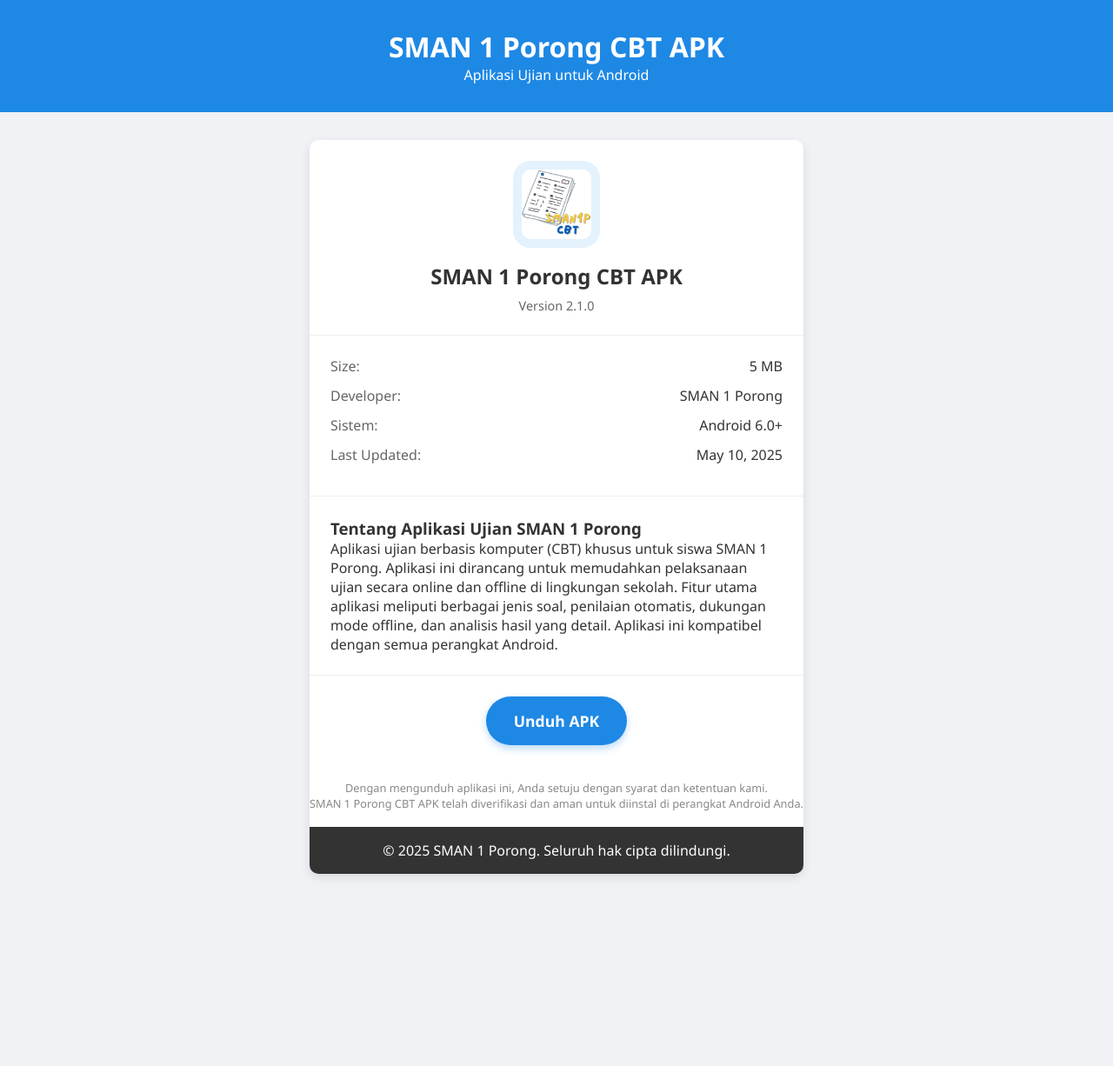
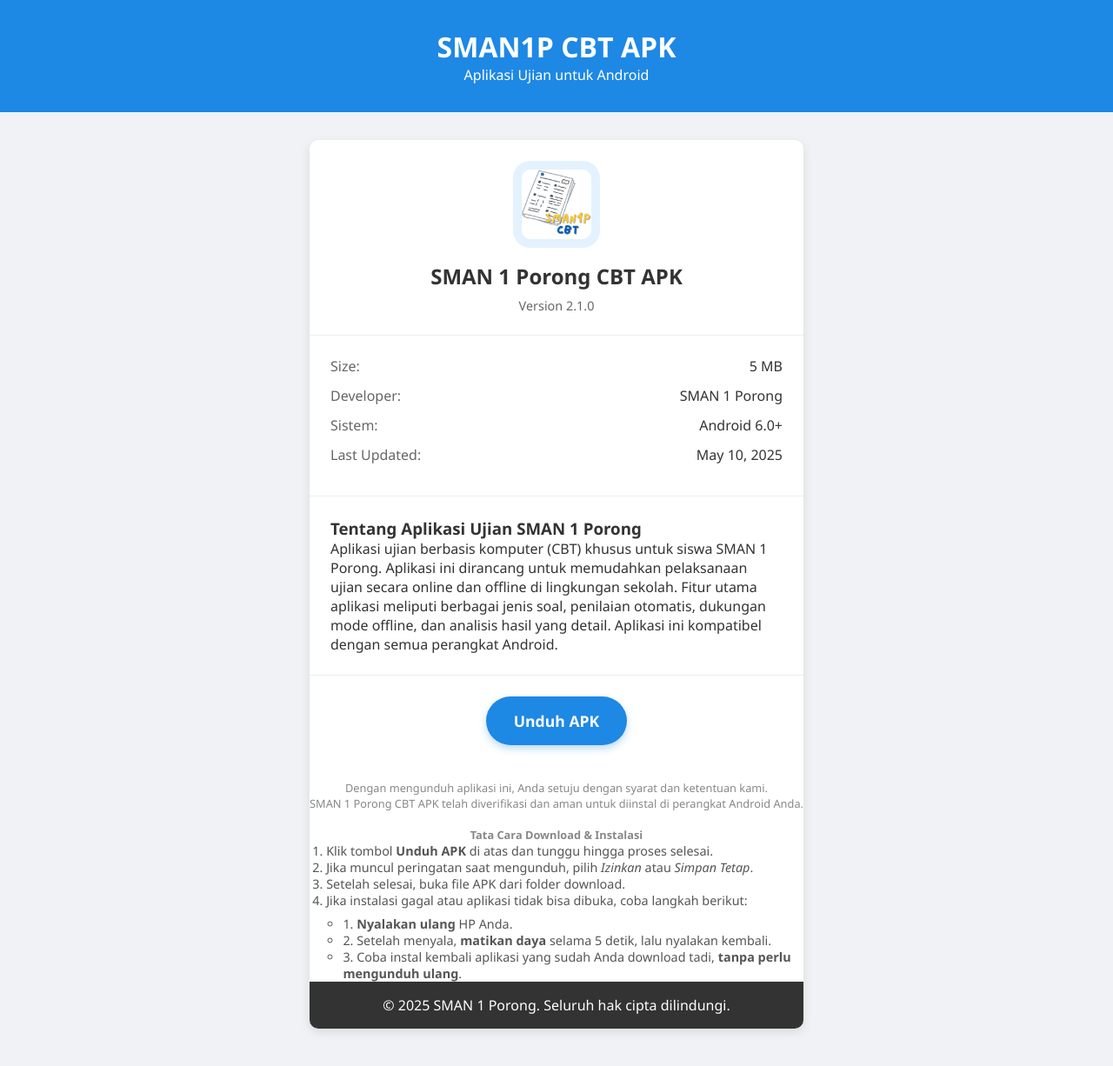
Before and after one commit to smanip-cbt/apk, a plain HTML site: page index.html in a window 1280 px wide. Shown: the whole page at 87% size. Before the commit the page ends 1069 px from the top, so only its background shows below. Drawn offline with Linux system fonts and the light colour scheme.

Commit message:
Update index.html

```diff
--- a/index.html
+++ b/index.html
@@ -138,7 +138,7 @@
 </head>
 <body>
     <header>
-        <h1>SMAN 1 Porong CBT APK</h1>
+        <h1>SMAN1P CBT APK</h1>
         <p>Aplikasi Ujian untuk Android</p>
     </header>
 
@@ -184,8 +184,20 @@
     <p>Dengan mengunduh aplikasi ini, Anda setuju dengan syarat dan ketentuan kami.</p>
     <p>SMAN 1 Porong CBT APK telah diverifikasi dan aman untuk diinstal di perangkat Android Anda.</p>
     <br>
+    <h4>Tata Cara Download & Instalasi</h4>
+    <ol style="text-align: left; font-size: 0.9rem; color: #555; padding-left: 1.2rem;">
+        <li>Klik tombol <strong>Unduh APK</strong> di atas dan tunggu hingga proses selesai.</li>
+        <li>Jika muncul peringatan saat mengunduh, pilih <em>Izinkan</em> atau <em>Simpan Tetap</em>.</li>
+        <li>Setelah selesai, buka file APK dari folder download.</li>
+        <li>Jika instalasi gagal atau aplikasi tidak bisa dibuka, coba langkah berikut:
+            <ul style="margin-top: 0.5rem; padding-left: 1.2rem;">
+                <li>1. <strong>Nyalakan ulang</strong> HP Anda.</li>
+                <li>2. Setelah menyala, <strong>matikan daya</strong> selama 5 detik, lalu nyalakan kembali.</li>
+                <li>3. Coba instal kembali aplikasi yang sudah Anda download tadi, <strong>tanpa perlu mengunduh ulang</strong>.</li>
+            </ul>
+        </li>
+    </ol>
 </div>
-
 <footer>
     <p>&copy; 2025 SMAN 1 Porong. Seluruh hak cipta dilindungi.</p>
 </footer>
```
